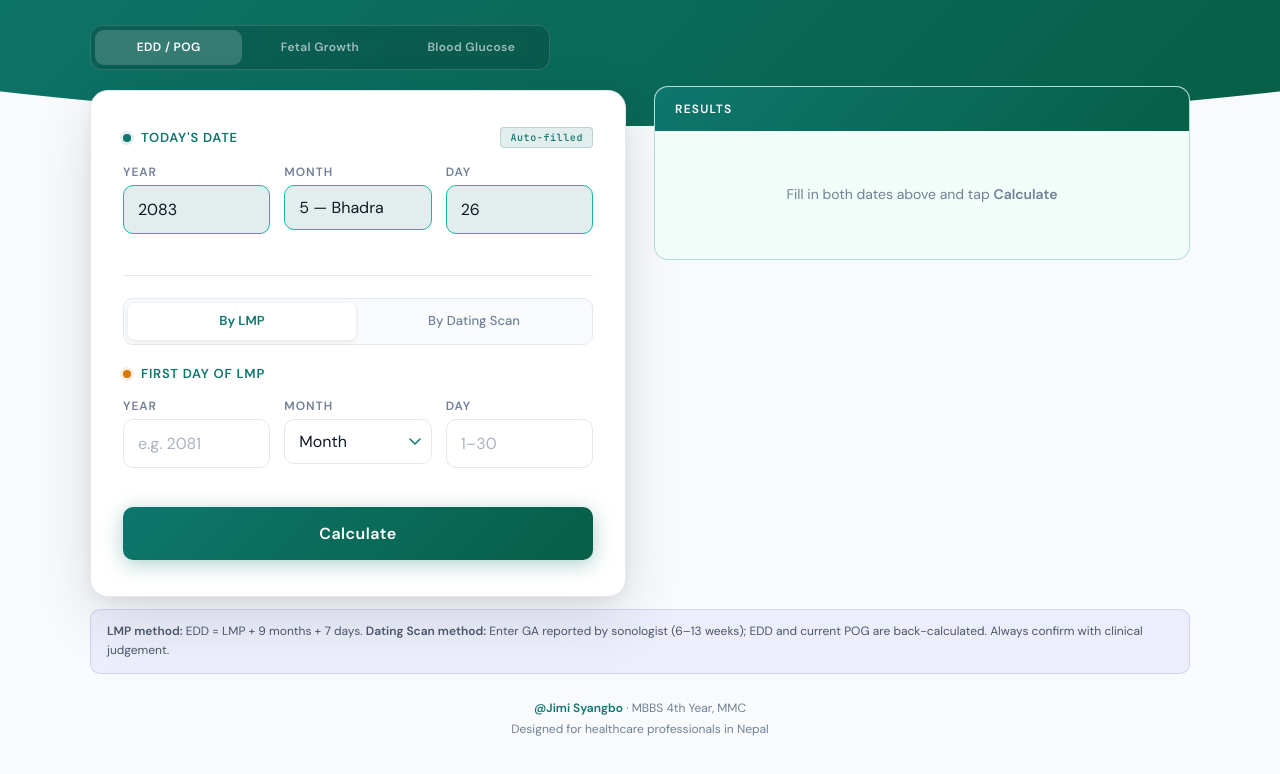
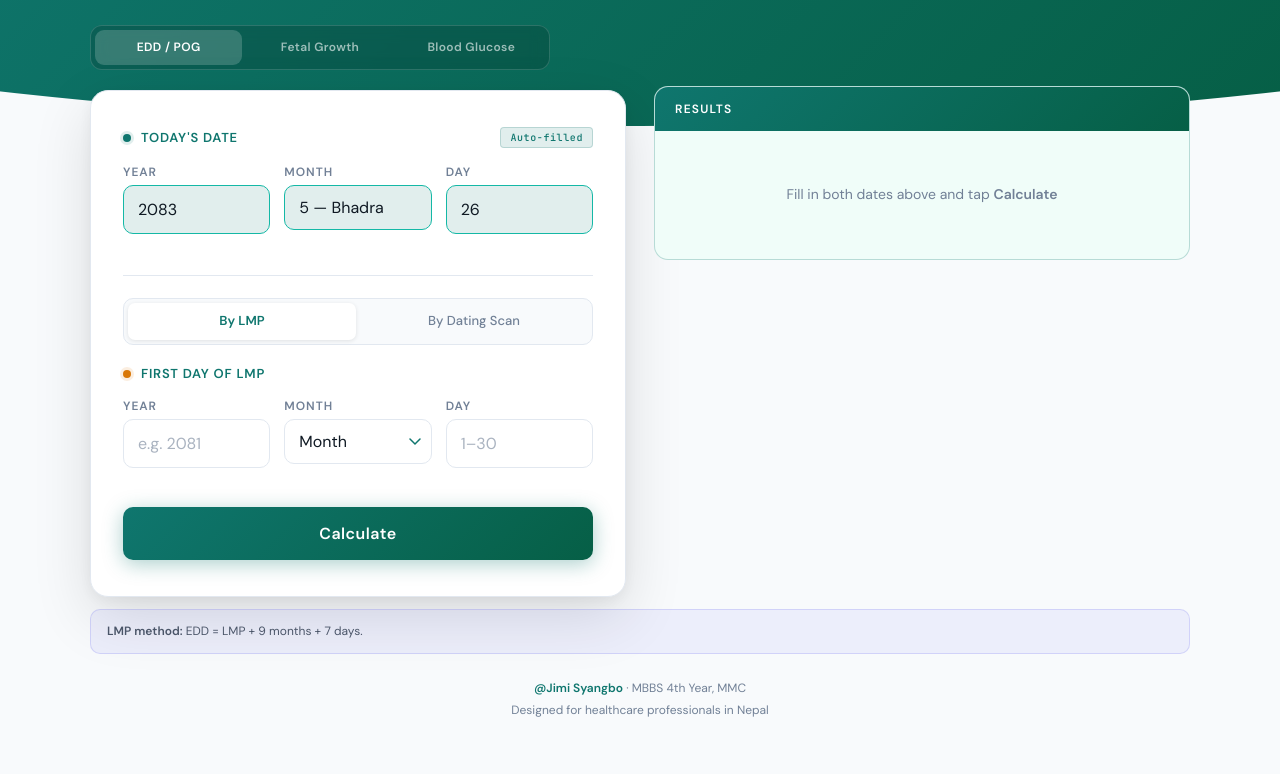
Before and after one commit to drjimirx/ANC, a plain HTML site: page index.html in a window 1280 px wide. Shown: the part 254-1028 px from the top of the page. Drawn offline with Linux system fonts and the light colour scheme.

Commit message:
dating scan description removed

```diff
--- a/index.html
+++ b/index.html
@@ -185,7 +185,7 @@
   <!-- Info -->
   <div class="info-banner">
 
-    <span><strong>LMP method:</strong> EDD = LMP + 9 months + 7 days. <strong>Dating Scan method:</strong> Enter GA reported by sonologist (6–13 weeks); EDD and current POG are back-calculated. Always confirm with clinical judgement.</span>
+    <span><strong>LMP method:</strong> EDD = LMP + 9 months + 7 days.</span>
   </div>
 
   <!-- Footer -->
```
